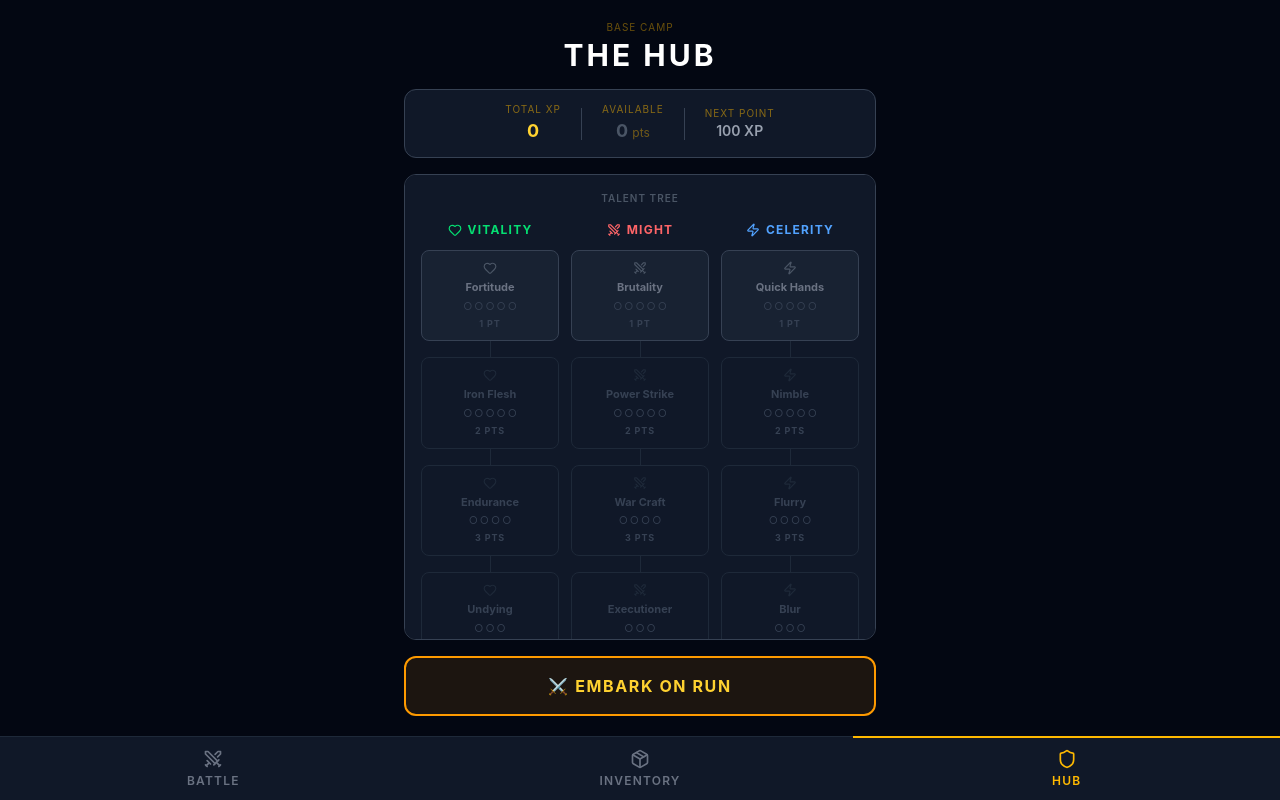
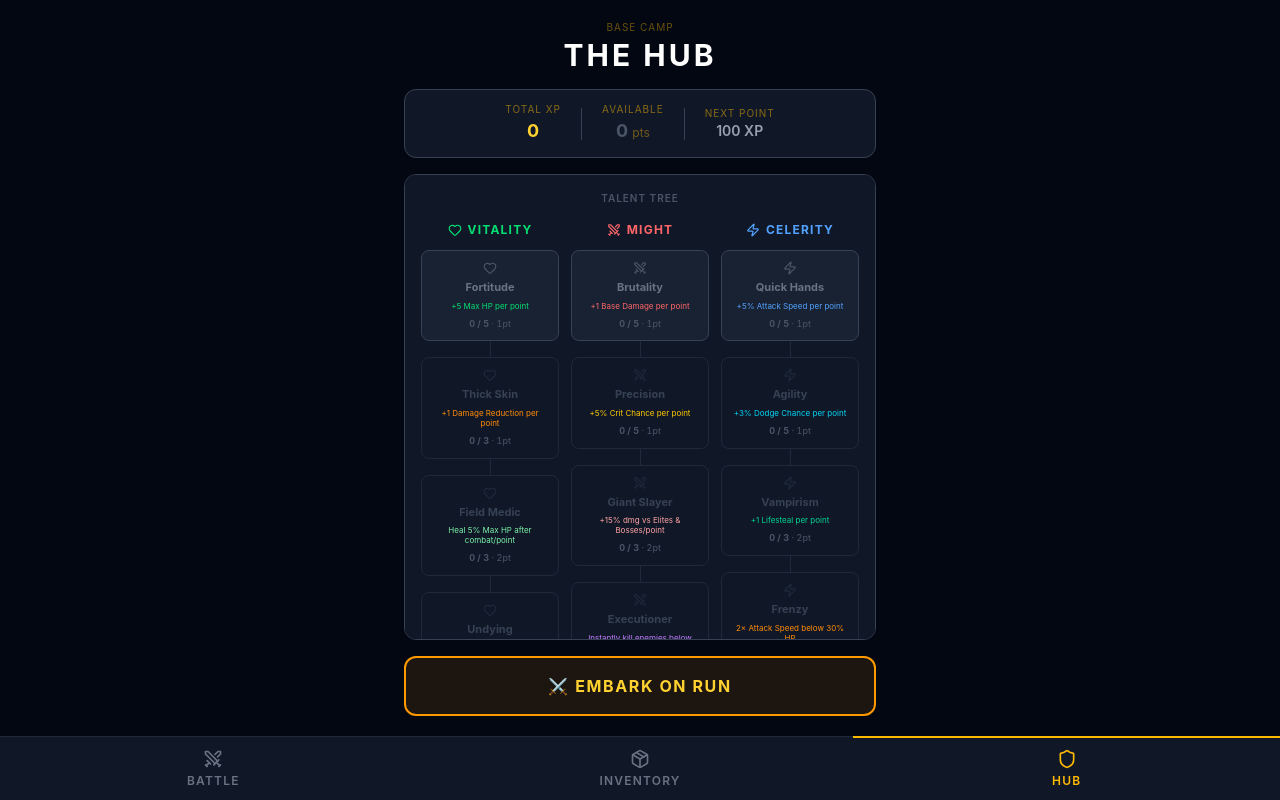
Before and after one commit to jacobgamby09/game1.0, a React (Vite) app: page / in a window 1280 px wide. Built offline with nearby package versions, Linux system fonts and the light colour scheme.

Commit message:
New talent tree 1.0

```diff
--- a/src/components/HubView.tsx
+++ b/src/components/HubView.tsx
@@ -13,6 +13,23 @@ const BRANCH_META: Record<TalentBranch, { label: string; Icon: React.ElementType
   vitality: { label: 'Vitality', Icon: Heart,  color: 'text-green-400', dimColor: 'text-green-900'  },
   might:    { label: 'Might',    Icon: Swords, color: 'text-red-400',   dimColor: 'text-red-900'    },
   celerity: { label: 'Celerity', Icon: Zap,    color: 'text-blue-400',  dimColor: 'text-blue-900'   },
+}
+
+// ─── Stat color map ───────────────────────────────────────────────────────────
+
+const STAT_COLOR: Record<string, string> = {
+  hp:                   'text-green-400',
+  damage:               'text-red-400',
+  attackSpeed:          'text-blue-400',
+  damageReduction:      'text-orange-400',
+  critChance:           'text-yellow-400',
+  dodgeChance:          'text-cyan-400',
+  lifesteal:            'text-emerald-400',
+  postCombatHealPct:    'text-green-300',
+  eliteBonusMultiplier: 'text-red-300',
+  executionThreshold:   'text-purple-400',
+  undying:              'text-amber-300',
+  frenzy:               'text-orange-400',
 }
 
 // ─── TalentCard ───────────────────────────────────────────────────────────────
@@ -72,31 +89,21 @@ function TalentCard({ node, currentRank, availablePoints, prereqMet, onUpgrade }
     >
       <Icon size={14} className={iconColor} />
       <p className={`text-[9px] sm:text-[11px] font-bold text-center leading-tight ${nameClass}`}>{node.name}</p>
+      <p className={`text-[7px] sm:text-[8px] text-center leading-tight ${
+        isMaxRank ? 'text-amber-400/70' : (STAT_COLOR[node.effect.stat] ?? 'text-gray-500')
+      }`}>
+        {node.description}
+      </p>
 
-      {/* Rank dots */}
-      <div className="flex gap-0.5">
-        {Array.from({ length: node.maxRank }).map((_, i) => (
-          <span
-            key={i}
-            className={`text-[8px] sm:text-[10px] leading-none ${
-              i < currentRank
-                ? isMaxRank ? 'text-amber-400' : meta.color
-                : 'text-gray-700'
-            }`}
-          >
-            {i < currentRank ? '●' : '○'}
-          </span>
-        ))}
+      {/* Point investment */}
+      <div className={`text-[8px] sm:text-[9px] font-bold tabular-nums ${
+        isMaxRank ? 'text-amber-400' : canUpgrade ? meta.color : 'text-gray-600'
+      }`}>
+        {currentRank} / {node.maxRank}
+        {!isMaxRank && (
+          <span className="text-gray-600 font-normal"> · {node.costPerRank}pt</span>
+        )}
       </div>
-
-      {/* Cost / maxed */}
-      {!isMaxRank && (
-        <div className={`text-[8px] sm:text-[9px] font-bold uppercase tracking-widest ${
-          canUpgrade ? meta.color : 'text-gray-700'
-        }`}>
-          {node.costPerRank} pt{node.costPerRank !== 1 ? 's' : ''}
-        </div>
-      )}
     </button>
   )
 }
--- a/src/stores/useGameStore.ts
+++ b/src/stores/useGameStore.ts
@@ -32,32 +32,31 @@ export interface TalentNode {
   tier: number              // 1 = top of branch; tier N requires tier N-1 rank >= 1
   effect: {
     type: 'flat' | 'percent'
-    stat: 'hp' | 'damage' | 'attackSpeed'
+    stat: 'hp' | 'damage' | 'attackSpeed' | 'damageReduction' | 'critChance' | 'dodgeChance'
+        | 'lifesteal' | 'postCombatHealPct' | 'eliteBonusMultiplier' | 'executionThreshold'
+        | 'undying' | 'frenzy'
     valuePerRank: number
   }
 }
 
 export const TALENT_TREE: TalentNode[] = [
-  // ── Vitality (HP) ──────────────────────────────────────────────────────────
-  { id:'vit_1', branch:'vitality', tier:1, name:'Fortitude',      description:'+5 Max HP per rank',        maxRank:5, costPerRank:1, effect:{type:'flat',    stat:'hp',          valuePerRank:5    }},
-  { id:'vit_2', branch:'vitality', tier:2, name:'Iron Flesh',     description:'+10 Max HP per rank',       maxRank:5, costPerRank:2, effect:{type:'flat',    stat:'hp',          valuePerRank:10   }},
-  { id:'vit_3', branch:'vitality', tier:3, name:'Endurance',      description:'+15 Max HP per rank',       maxRank:4, costPerRank:3, effect:{type:'flat',    stat:'hp',          valuePerRank:15   }},
-  { id:'vit_4', branch:'vitality', tier:4, name:'Undying',        description:'+4% Max HP per rank',       maxRank:3, costPerRank:4, effect:{type:'percent', stat:'hp',          valuePerRank:0.04 }},
-  { id:'vit_5', branch:'vitality', tier:5, name:"Titan's Heart",  description:'+30 Max HP per rank',       maxRank:2, costPerRank:5, effect:{type:'flat',    stat:'hp',          valuePerRank:30   }},
+  // ── Vitality ──────────────────────────────────────────────────────────────
+  { id:'vit_1', branch:'vitality', tier:1, name:'Fortitude',    description:'+5 Max HP per point',               maxRank:5, costPerRank:1, effect:{type:'flat',    stat:'hp',                   valuePerRank:5    }},
+  { id:'vit_2', branch:'vitality', tier:2, name:'Thick Skin',   description:'+1 Damage Reduction per point',     maxRank:3, costPerRank:1, effect:{type:'flat',    stat:'damageReduction',       valuePerRank:1    }},
+  { id:'vit_3', branch:'vitality', tier:3, name:'Field Medic',  description:'Heal 5% Max HP after combat/point', maxRank:3, costPerRank:2, effect:{type:'flat',    stat:'postCombatHealPct',     valuePerRank:0.05 }},
+  { id:'vit_4', branch:'vitality', tier:4, name:'Undying',      description:'Revive once per run at 30% HP',     maxRank:1, costPerRank:3, effect:{type:'flat',    stat:'undying',               valuePerRank:1    }},
 
-  // ── Might (Damage) ─────────────────────────────────────────────────────────
-  { id:'mgt_1', branch:'might',    tier:1, name:'Brutality',      description:'+1 Damage per rank',        maxRank:5, costPerRank:1, effect:{type:'flat',    stat:'damage',      valuePerRank:1    }},
-  { id:'mgt_2', branch:'might',    tier:2, name:'Power Strike',   description:'+2 Damage per rank',        maxRank:5, costPerRank:2, effect:{type:'flat',    stat:'damage',      valuePerRank:2    }},
-  { id:'mgt_3', branch:'might',    tier:3, name:'War Craft',      description:'+3 Damage per rank',        maxRank:4, costPerRank:3, effect:{type:'flat',    stat:'damage',      valuePerRank:3    }},
-  { id:'mgt_4', branch:'might',    tier:4, name:'Executioner',    description:'+4% Damage per rank',       maxRank:3, costPerRank:4, effect:{type:'percent', stat:'damage',      valuePerRank:0.04 }},
-  { id:'mgt_5', branch:'might',    tier:5, name:'Berserker',      description:'+5 Damage per rank',        maxRank:2, costPerRank:5, effect:{type:'flat',    stat:'damage',      valuePerRank:5    }},
+  // ── Might ─────────────────────────────────────────────────────────────────
+  { id:'mgt_1', branch:'might',    tier:1, name:'Brutality',    description:'+1 Base Damage per point',          maxRank:5, costPerRank:1, effect:{type:'flat',    stat:'damage',                valuePerRank:1    }},
+  { id:'mgt_2', branch:'might',    tier:2, name:'Precision',    description:'+5% Crit Chance per point',         maxRank:5, costPerRank:1, effect:{type:'flat',    stat:'critChance',            valuePerRank:0.05 }},
+  { id:'mgt_3', branch:'might',    tier:3, name:'Giant Slayer', description:'+15% dmg vs Elites & Bosses/point', maxRank:3, costPerRank:2, effect:{type:'flat',    stat:'eliteBonusMultiplier',  valuePerRank:0.15 }},
+  { id:'mgt_4', branch:'might',    tier:4, name:'Executioner',  description:'Instantly kill enemies below 15%',  maxRank:1, costPerRank:3, effect:{type:'flat',    stat:'executionThreshold',    valuePerRank:0.15 }},
 
-  // ── Celerity (Attack Speed) ────────────────────────────────────────────────
-  { id:'cel_1', branch:'celerity', tier:1, name:'Quick Hands',    description:'+0.05 Atk Speed per rank',  maxRank:5, costPerRank:1, effect:{type:'flat',    stat:'attackSpeed', valuePerRank:0.05 }},
-  { id:'cel_2', branch:'celerity', tier:2, name:'Nimble',         description:'+0.08 Atk Speed per rank',  maxRank:5, costPerRank:2, effect:{type:'flat',    stat:'attackSpeed', valuePerRank:0.08 }},
-  { id:'cel_3', branch:'celerity', tier:3, name:'Flurry',         description:'+0.12 Atk Speed per rank',  maxRank:4, costPerRank:3, effect:{type:'flat',    stat:'attackSpeed', valuePerRank:0.12 }},
-  { id:'cel_4', branch:'celerity', tier:4, name:'Blur',           description:'+4% Atk Speed per rank',    maxRank:3, costPerRank:4, effect:{type:'percent', stat:'attackSpeed', valuePerRank:0.04 }},
-  { id:'cel_5', branch:'celerity', tier:5, name:'Tempest',        description:'+0.20 Atk Speed per rank',  maxRank:2, costPerRank:5, effect:{type:'flat',    stat:'attackSpeed', valuePerRank:0.20 }},
+  // ── Celerity ──────────────────────────────────────────────────────────────
+  { id:'cel_1', branch:'celerity', tier:1, name:'Quick Hands',  description:'+5% Attack Speed per point',        maxRank:5, costPerRank:1, effect:{type:'percent', stat:'attackSpeed',           valuePerRank:0.05 }},
+  { id:'cel_2', branch:'celerity', tier:2, name:'Agility',      description:'+3% Dodge Chance per point',        maxRank:5, costPerRank:1, effect:{type:'flat',    stat:'dodgeChance',           valuePerRank:0.03 }},
+  { id:'cel_3', branch:'celerity', tier:3, name:'Vampirism',    description:'+1 Lifesteal per point',            maxRank:3, costPerRank:2, effect:{type:'flat',    stat:'lifesteal',             valuePerRank:1    }},
+  { id:'cel_4', branch:'celerity', tier:4, name:'Frenzy',       description:'2× Attack Speed below 30% HP',      maxRank:1, costPerRank:3, effect:{type:'flat',    stat:'frenzy',                valuePerRank:1    }},
 ]
 
 export function computeAvailablePoints(totalXp: number, talents: Record<string, number>): number {
@@ -142,7 +141,7 @@ const VOID_WARDEN_BASE: MobBase = {
 }
 
 function spawnMob(floor: number, nodeType: 'mob' | 'elite' | 'boss'): Mob {
-  const floorMult = 1 + floor * 0.25
+  const floorMult = 1 + floor * 0.12
 
   let base: MobBase
   let tier: MobTier
@@ -317,19 +316,30 @@ export function getEffectiveStats(
 
   let flatHp = 0, flatDmg = 0, flatSpd = 0
   let pctHp  = 0, pctDmg  = 0, pctSpd  = 0
+  let flatDr = 0, flatCrit = 0, flatDodge = 0, flatLifesteal = 0
+  let flatHealPct = 0, flatEliteBonus = 0, flatExecution = 0, flatUndying = 0, flatFrenzy = 0
 
   for (const node of TALENT_TREE) {
     const rank = talents[node.id] ?? 0
     if (rank === 0) continue
     const total = node.effect.valuePerRank * rank
     if (node.effect.type === 'flat') {
-      if (node.effect.stat === 'hp')          flatHp  += total
-      else if (node.effect.stat === 'damage') flatDmg += total
-      else                                    flatSpd += total
+      if      (node.effect.stat === 'hp')                   flatHp          += total
+      else if (node.effect.stat === 'damage')               flatDmg         += total
+      else if (node.effect.stat === 'attackSpeed')          flatSpd         += total
+      else if (node.effect.stat === 'damageReduction')      flatDr          += total
+      else if (node.effect.stat === 'critChance')           flatCrit        += total
+      else if (node.effect.stat === 'dodgeChance')          flatDodge       += total
+      else if (node.effect.stat === 'lifesteal')            flatLifesteal   += total
+      else if (node.effect.stat === 'postCombatHealPct')    flatHealPct     += total
+      else if (node.effect.stat === 'eliteBonusMultiplier') flatEliteBonus  += total
+      else if (node.effect.stat === 'executionThreshold')   flatExecution   += total
+      else if (node.effect.stat === 'undying')              flatUndying     += total
+      else if (node.effect.stat === 'frenzy')               flatFrenzy      += total
     } else {
-      if (node.effect.stat === 'hp')          pctHp   += total
-      else if (node.effect.stat === 'damage') pctDmg  += total
-      else                                    pctSpd  += total
+      if      (node.effect.stat === 'hp')          pctHp  += total
+      else if (node.effect.stat === 'damage')      pctDmg += total
+      else if (node.effect.stat === 'attackSpeed') pctSpd += total
     }
   }
 
@@ -338,9 +348,18 @@ export function getEffectiveStats(
   const gearSpd = items.reduce((s, i) => s + (i.stats.attackSpeed ?? 0), 0)
 
   return {
-    maxHp:       Math.floor((player.maxHp       + flatHp  + gearHp)  * (1 + pctHp)),
-    damage:      Math.floor((player.baseDamage  + flatDmg + gearDmg) * (1 + pctDmg)),
-    attackSpeed:            (player.attackSpeed + flatSpd + gearSpd) * (1 + pctSpd),
+    maxHp:                Math.floor((player.maxHp      + flatHp  + gearHp)  * (1 + pctHp)),
+    damage:               Math.floor((player.baseDamage + flatDmg + gearDmg) * (1 + pctDmg)),
+    attackSpeed:                     (player.attackSpeed + flatSpd + gearSpd) * (1 + pctSpd),
+    damageReduction:      flatDr,
+    critChance:           flatCrit,
+    dodgeChance:          flatDodge,
+    lifesteal:            Math.floor(flatLifesteal),
+    postCombatHealPct:    flatHealPct,
+    eliteBonusMultiplier: flatEliteBonus,
+    executionThreshold:   flatExecution,
+    hasUndying:           flatUndying >= 1,
+    hasFrenzy:            flatFrenzy >= 1,
   }
 }
 
@@ -408,8 +427,12 @@ interface GameStore {
   combatReward: { xp: number; item: Item } | null
   restEvent: { healedAmount: number } | null
 
+  // Run state
+  usedUndyingThisRun: boolean
+
   // Combat actions
   startCombat: () => void
+  engageCombat: () => void
   tickCombat: () => void
   useShieldBash: () => void
   useEquippedSpell: () => void
@@ -459,6 +482,7 @@ export const useGameStore = create<GameStore>((set) => ({
         isLootPickerVisible: false,
         combatReward: null,
         restEvent: null,
+        usedUndyingThisRun: false,
       }
     }),
 
@@ -491,7 +515,7 @@ export const useGameStore = create<GameStore>((set) => ({
           mobAttackProgress: 0,
           shieldBashCooldown: 0,
           equippedSpellCooldown: 0,
-          isCombatActive: true,
+          isCombatActive: false,
         }
       }
 
@@ -522,6 +546,9 @@ export const useGameStore = create<GameStore>((set) => ({
 
       return state
     }),
+
+  // ── Run state ───────────────────────────────────────────────────────────────
+  usedUndyingThisRun: false,
 
   // ── Combat state ────────────────────────────────────────────────────────────
   player: { ...DEFAULT_PLAYER },
@@ -556,6 +583,9 @@ export const useGameStore = create<GameStore>((set) => ({
       equippedSpellCooldown: 0,
       isCombatActive: true,
     }),
+
+  // ── engageCombat ────────────────────────────────────────────────────────────
+  engageCombat: () => set({ isCombatActive: true }),
 
   // ── useShieldBash ───────────────────────────────────────────────────────────
   useShieldBash: () =>
@@ -620,6 +650,7 @@ export const useGameStore = create<GameStore>((set) => ({
         shieldBashCooldown: 0,
         equippedSpellCooldown: 0,
         isCombatActive: false,
+        usedUndyingThisRun: false,
         backpack: [],
         equipment: { ...EMPTY_EQUIPMENT },
         lootChoices: [],
@@ -669,7 +700,13 @@ export const useGameStore = create<GameStore>((set) => ({
   collectCombatReward: () =>
     set((state) => {
       if (!state.combatReward) return state
+      const eff = getEffectiveStats(state.player, state.equipment, state.talents)
+      const healAmount = Math.floor(eff.maxHp * eff.postCombatHealPct)
+      const newHp = healAmount > 0
+        ? Math.min(eff.maxHp, state.player.currentHp + healAmount)
+        : state.player.currentHp
       return {
+        player: { ...state.player, currentHp: newHp },
         backpack: [...state.backpack, state.combatReward.item],
         playerXp: state.playerXp + state.combatReward.xp,
         currentFloor: state.currentFloor + 1,
@@ -708,21 +745,58 @@ export const useGameStore = create<GameStore>((set) => ({
       const mob = { ...state.currentMob }
       const eff = getEffectiveStats(state.player, state.equipment, state.talents)
 
-      playerAttackProgress += eff.attackSpeed * (TICK_MS / 1000) * 100
+      // Frenzy: double attack speed below 30% HP
+      const effectiveAttackSpeed = eff.hasFrenzy && player.currentHp < eff.maxHp * 0.30
+        ? eff.attackSpeed * 2
+        : eff.attackSpeed
+
+      playerAttackProgress += effectiveAttackSpeed * (TICK_MS / 1000) * 100
       mobAttackProgress += mob.attackSpeed * (TICK_MS / 1000) * 100
 
       if (playerAttackProgress >= 100) {
         playerAttackProgress -= 100
-        mob.currentHp = Math.max(0, mob.currentHp - eff.damage)
+        const isCrit = eff.critChance > 0 && Math.random() < eff.critChance
+        const giantMult = eff.eliteBonusMultiplier > 0 && (mob.tier === 'elite' || mob.tier === 'boss')
+          ? 1 + eff.eliteBonusMultiplier : 1
+        const dmg = Math.floor((isCrit ? eff.damage * 2 : eff.damage) * giantMult)
+        mob.currentHp = Math.max(0, mob.currentHp - dmg)
+        if (eff.lifesteal > 0) {
+          player.currentHp = Math.min(eff.maxHp, player.currentHp + eff.lifesteal)
+        }
+      }
+
+      // Execution: instant kill below threshold
+      if (eff.executionThreshold > 0 && mob.currentHp > 0) {
+        if (mob.currentHp / mob.maxHp <= eff.executionThreshold) mob.currentHp = 0
       }
 
       if (mobAttackProgress >= 100) {
         mobAttackProgress -= 100
-        player.currentHp = Math.max(0, player.currentHp - mob.baseDamage)
+        const isDodged = eff.dodgeChance > 0 && Math.random() < eff.dodgeChance
+        if (!isDodged) {
+          const dmgTaken = Math.max(0, mob.baseDamage - eff.damageReduction)
+          player.currentHp = Math.max(0, player.currentHp - dmgTaken)
+        }
       }
 
       const shieldBashCooldown = Math.max(0, state.shieldBashCooldown - TICK_MS)
       const equippedSpellCooldown = Math.max(0, state.equippedSpellCooldown - TICK_MS)
+
+      // Undying: revive at 30% HP once per run
+      if (player.currentHp <= 0 && eff.hasUndying && !state.usedUndyingThisRun) {
+        player.currentHp = Math.floor(eff.maxHp * 0.30)
+        return {
+          player,
+          currentMob: mob,
+          playerAttackProgress,
+          mobAttackProgress,
+          shieldBashCooldown,
+          equippedSpellCooldown,
+          isCombatActive: true,
+          usedUndyingThisRun: true,
+        }
+      }
+
       const isCombatActive = mob.currentHp > 0 && player.currentHp > 0
 
       // Player wins: show victory overlay (floor advance happens in collectCombatReward)
```
Also changed, not shown: src/components/CombatView.tsx (+25 -2 lines).
